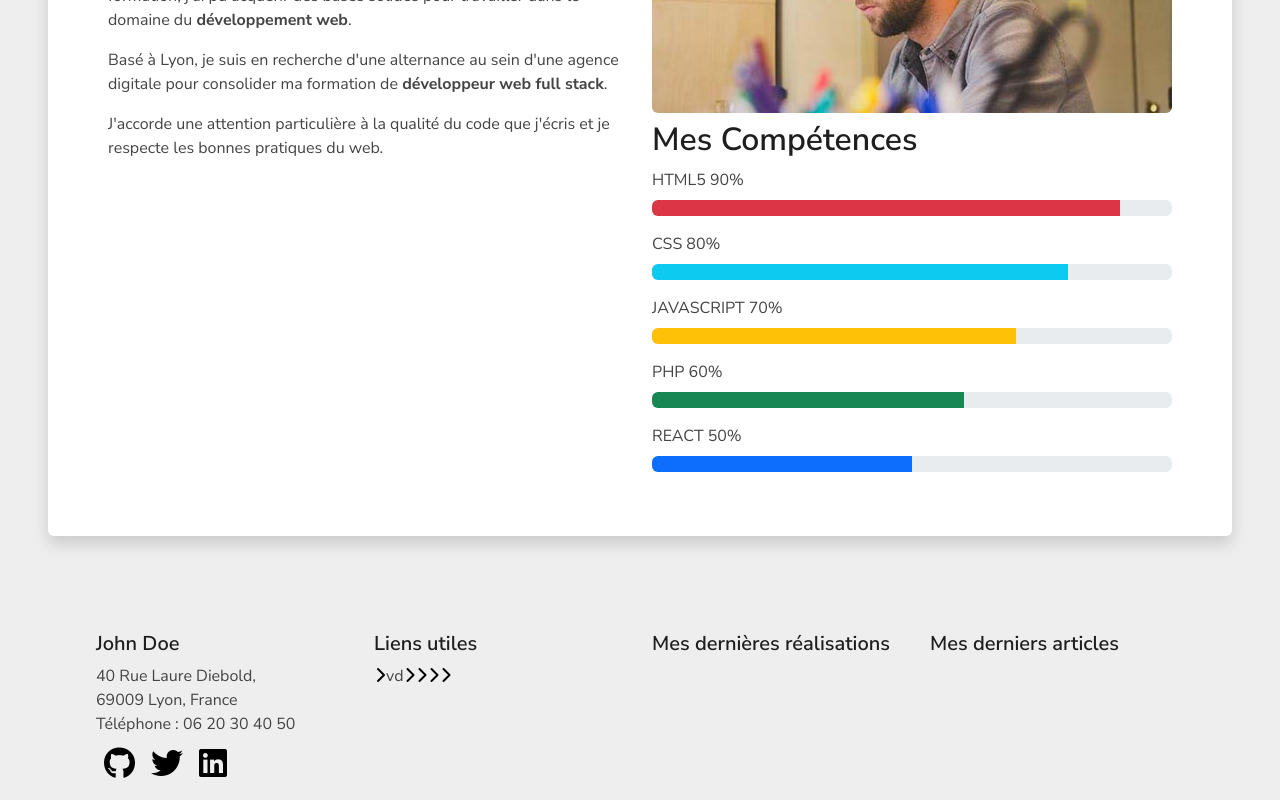
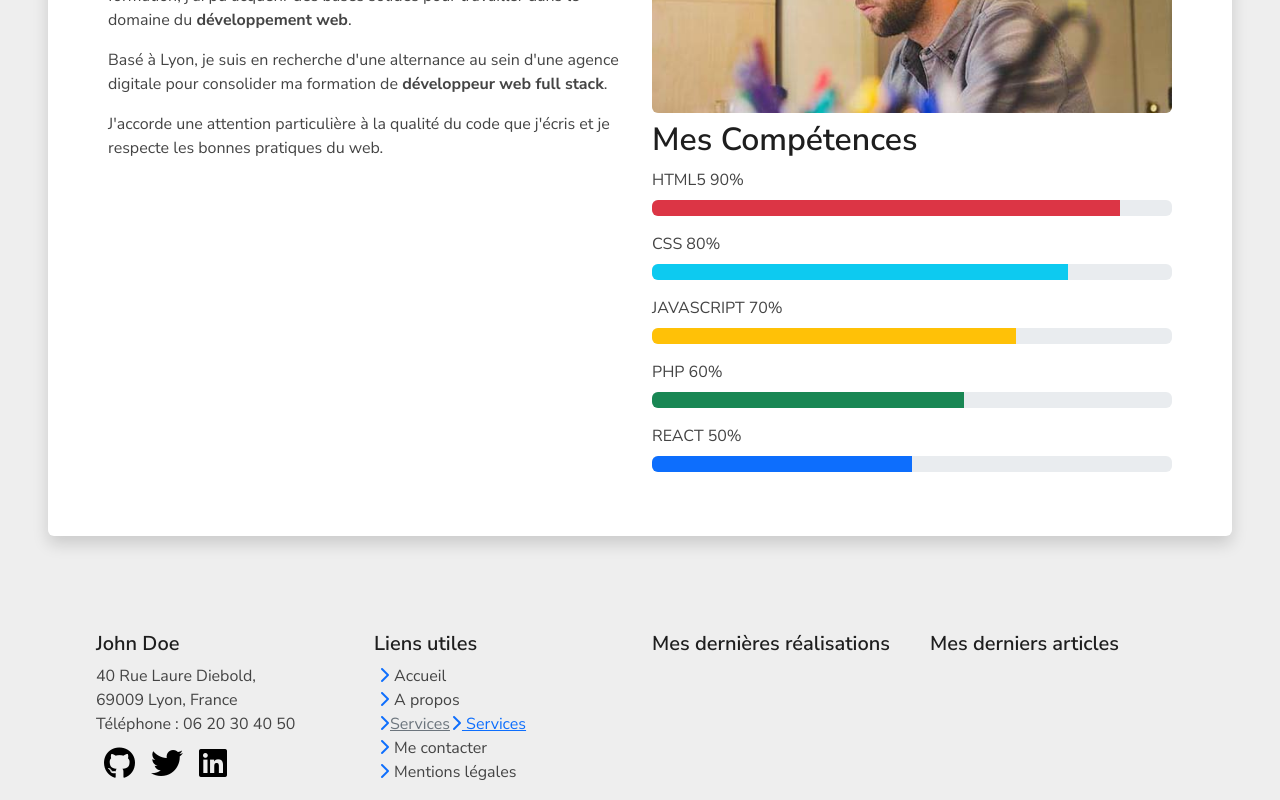
Before and after one commit to Anaiitat/CV-React, a React (Vite) app: page / in a window 1280 px wide. Shown: the part 1048-1848 px from the top of the page. Built offline with nearby package versions, Linux system fonts and the light colour scheme.

Commit message:
Ajout 2eme colone

```diff
--- a/src/components/Footer.jsx
+++ b/src/components/Footer.jsx
@@ -1,6 +1,10 @@
 import React from "react";
+import { Link, useLocation } from "react-router-dom";
 
 const Footer = () => {
+
+    const location = useLocation();
+
     return (
       <footer className="pt-5">
         <div className="container-fluid px-5">
@@ -28,21 +32,45 @@ const Footer = () => {
             </div>
             <div className="col-lg-3 col-md-6">
               <h5>Liens utiles</h5>
+              <ul className="ps-1">
+                <li>
                   <a>
-                <i class="fa-solid fa-chevron-right"></i>vd
+                    <i class="fa-solid fa-chevron-right i-chevron"></i> Accueil
                   </a>
+                </li>
+
+                <li>
                   <a>
-                <i class="fa-solid fa-chevron-right"></i>
+                    <i class="fa-solid fa-chevron-right i-chevron"></i> A propos
                   </a>
+                </li>
+                <li>
+                    <i class="fa-solid fa-chevron-right i-chevron"></i>
+                    <Link
+                  to="/services"
+                  className={` ${
+                    location.pathname === "/services"
+                      ? ""
+                      : "text-secondary"
+                  }`}
+                >Services</Link>
+                  <a href="#services">
+                    <i class="fa-solid fa-chevron-right i-chevron"></i> Services
+                  </a>
+                </li>
+                <li>
                   <a>
-                <i class="fa-solid fa-chevron-right"></i>
+                    <i class="fa-solid fa-chevron-right i-chevron"></i> Me
+                    contacter
                   </a>
+                </li>
+                <li>
                   <a>
-                <i class="fa-solid fa-chevron-right"></i>
+                    <i class="fa-solid fa-chevron-right i-chevron"></i> Mentions
+                    légales
                   </a>
-              <a>
-                <i class="fa-solid fa-chevron-right"></i>
-              </a>
+                </li>
+              </ul>
             </div>
             <div className="col-lg-3 col-md-6">
               <h5>Mes dernières réalisations</h5>
--- a/src/css/App.css
+++ b/src/css/App.css
@@ -23,3 +23,11 @@ h1, h2, h3, h4, h5, h6 {
 i{
   color:black;
 }
+
+.i-chevron{
+  color:#0d6efd;
+}
+
+li{
+  list-style: none;
+}
--- a/src/pages/Services.jsx
+++ b/src/pages/Services.jsx
@@ -3,7 +3,7 @@ import "../css/Services.css";
 
 const Services = () => {
   return (
-    <main>
+    <main id="services">
       <div className="pt-3">
         <img className="img-fluid " src="./public/img/banner.jpg" />
       </div>
```
Lines whose indentation alone changed are shown as unchanged.
